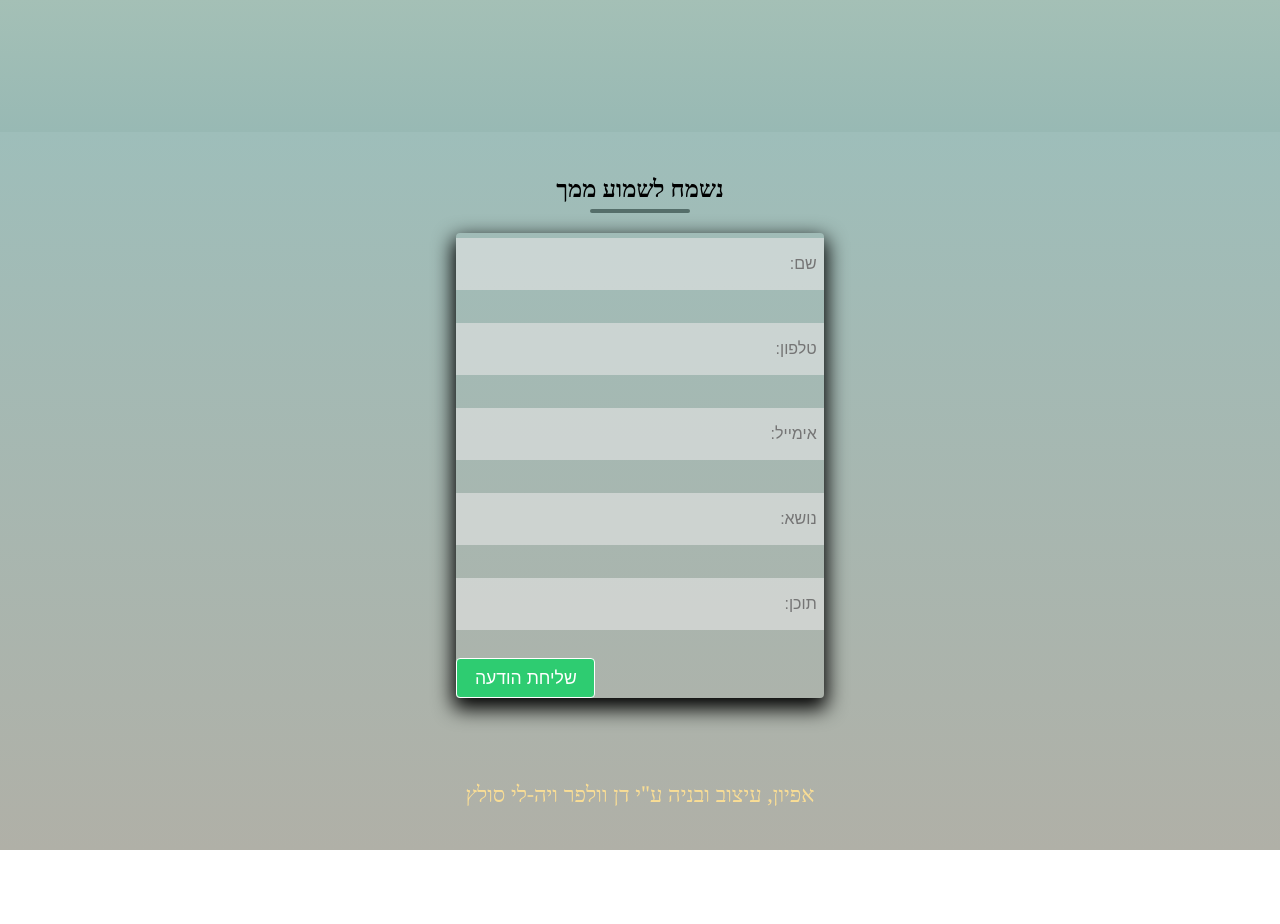
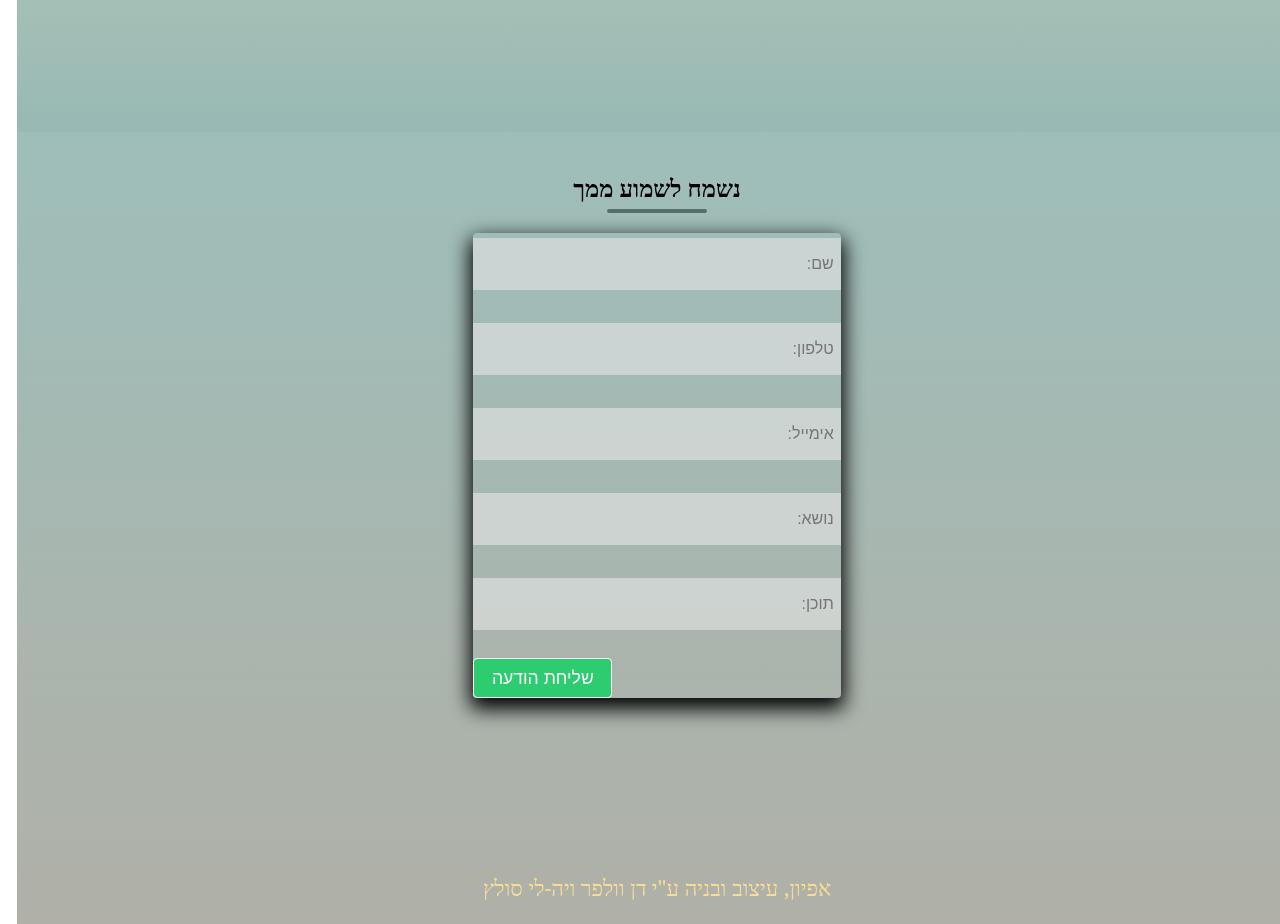
Before and after one commit to YaliSoltz/sof-hadereh, a React (Create React App) app in the folder client/: page / in a window 1280 px wide. Shown: the part 700-1624 px from the top of the page. Before the commit the page ends 1550 px from the top, so only its background shows below. Built offline with nearby package versions, Linux system fonts and the light colour scheme; no server answers.

Commit message:
added href to dan and yali git hub

```diff
--- a/client/src/comp-user/User-interface.jsx
+++ b/client/src/comp-user/User-interface.jsx
@@ -5,9 +5,9 @@ import Header from "./header";
 import Article from "./main/article";
 import Bio from "./main/bio";
 import Lecture from "./main/lecture";
-import ContactUs from './contactUs';
 import Sharing from "./main/sharing";
 import Reading from "./main/reading";
+import Footer from "./footer";
 const UserInterface = ({ id }) => {
   return (
     <div>
@@ -30,7 +30,7 @@ const UserInterface = ({ id }) => {
           }
         })()}
       </div>
-      <ContactUs/>
+      <Footer/>
     </div>
   );
 };
--- /dev/null
+++ b/client/src/comp-user/footer.jsx
@@ -0,0 +1,14 @@
+import React from 'react';
+import ContactUs from './footer/contactUs';
+import CreatedBy from './footer/createdBy';
+
+const Footer = () => {
+    return (
+        <div className='Footer'>
+            <ContactUs/>
+            <CreatedBy/>
+        </div>
+    );
+}
+
+export default Footer;
--- a/client/src/comp-user/contactUs.jsx
+++ b/client/src/comp-user/footer/contactUs.jsx
@@ -1,8 +1,8 @@
 import React, { useState } from "react";
 import { useContext } from "react";
 import { useEffect } from "react";
-import { ContactUsContext } from "../context/contactUs";
-import Validation from "./validation";
+import { ContactUsContext } from "../../context/contactUs";
+import Validation from "../validation";
 
 const ContactUs = () => {
   const { addNewContactUs } = useContext(ContactUsContext);
@@ -124,7 +124,6 @@ const ContactUs = () => {
         </button>
       </form>
 
-      <p className="credit-text">אפיון, עיצוב ובניה ע"י דן וולפר ויה-לי סולץ</p>
     </div>
   );
 };
--- /dev/null
+++ b/client/src/comp-user/footer/createdBy.jsx
@@ -0,0 +1,17 @@
+import React from "react";
+
+const CreatedBy = () => {
+  return (
+    <div className="created-by">
+      <p className="credit-text">אפיון, עיצוב ובניה ע"י</p>
+      <a className="credit-text" href="https://github.com/DanV200" target='_blank'>
+        דן וולפר
+      </a>
+      <a className="credit-text" href="https://github.com/YaliSoltz" target='_blank'>
+        ויה-לי סולץ
+      </a>
+    </div>
+  );
+};
+
+export default CreatedBy;
--- a/client/src/css/User.css
+++ b/client/src/css/User.css
@@ -14,12 +14,21 @@ p {
 
 a {
   cursor: pointer;
+  text-decoration: none;
 }
 
 .Main {
   min-height: 90vh;
   background: linear-gradient(to top, #98b9b4, #e4e4c0);
   padding-top: 7em;
+}
+
+.Footer{
+  display: flex;
+  flex-direction: column;
+  align-items: center;
+  background: linear-gradient(to top, #b0b0a7, #9ebeba);
+
 }
 
 /* ----------------------------------------personalSharing------------------------------------- */
@@ -370,9 +379,7 @@ textarea {
   display: flex;
   flex-direction: column;
   align-items: center;
-  background: linear-gradient(to top, #b0b0a7, #9ebeba);
   padding: 3vh 37% 5vh 37%;
-  position: relative;
 }
 
 .contact-box h2 {
@@ -438,8 +445,16 @@ textarea {
   position: relative;
 }
 
+
+/* --------------------------------------------created by------------------------------------------- */
+
+.created-by{
+  display: flex;
+  align-items: center;
+  gap: 0.33em;
+}
+
 .credit-text {
-  position: absolute;
   font-size: 22px;
   font-family: Georgia, "Times New Roman", Times, serif;
   bottom: 20px;
```
